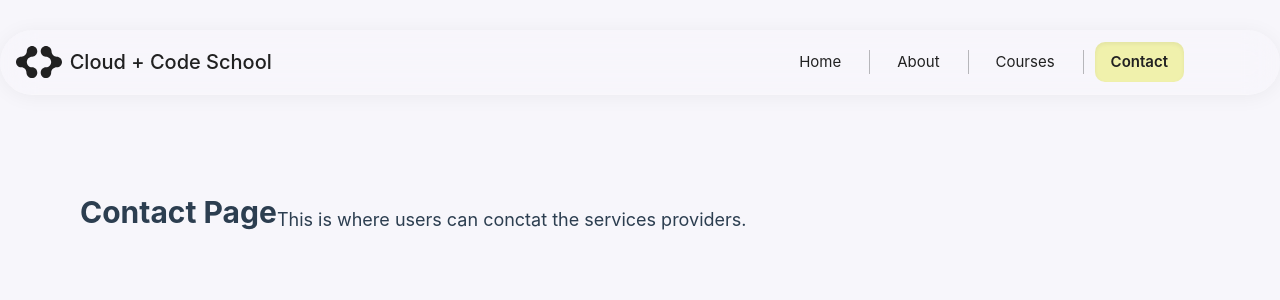
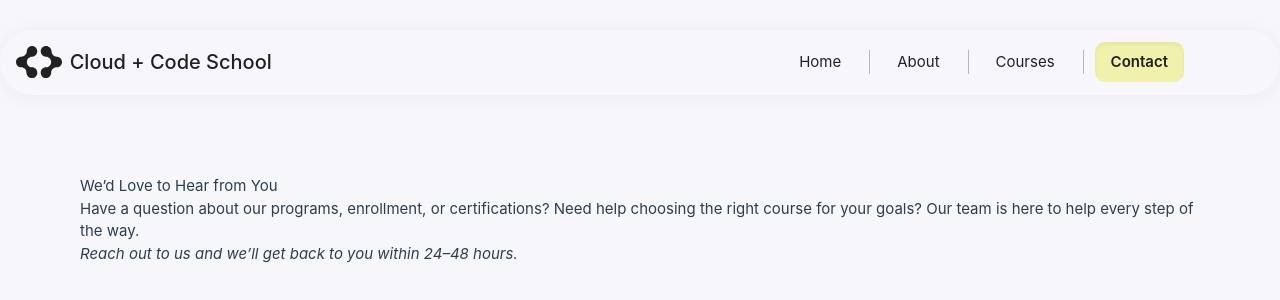
Before and after one commit to Mwape-Kurete/CC-School-Website, a Vue app in the folder CodeCloudSchool-Site/CCSchool-VueSite/: page /contact in a window 1280 px wide. Shown: the top 300 px of the page. Built offline with nearby package versions, Linux system fonts and the light colour scheme; the HTML template or start-up script is replaced by a standard one; what tailwindcss-primeui would draw is missing.

Commit message:
Core: files recreate

```diff
--- a/CodeCloudSchool-Site/CCSchool-VueSite/package.json
+++ b/CodeCloudSchool-Site/CCSchool-VueSite/package.json
@@ -12,6 +12,7 @@
     "format": "prettier --write src/"
   },
   "dependencies": {
+    "@primevue/forms": "^4.3.3",
     "@tailwindcss/vite": "^4.1.3",
     "tailwindcss-primeui": "^0.6.1",
     "vue": "^3.5.13",
--- /dev/null
+++ b/CodeCloudSchool-Site/CCSchool-VueSite/src/components/ContactForm.vue
@@ -0,0 +1,12 @@
+<script></script>
+
+<template>
+    <main class="contact-form">
+        <div class="grid">
+            <div class="grid col-span-6"></div>
+            <div class="grid col-span-6"></div>
+        </div>
+    </main>
+</template>
+
+<style></style>
--- a/CodeCloudSchool-Site/CCSchool-VueSite/src/views/ContactView.vue
+++ b/CodeCloudSchool-Site/CCSchool-VueSite/src/views/ContactView.vue
@@ -1,11 +1,23 @@
+<script>
+import ContactForm from '@/components/ContactForm.vue';
+</script>
+
 <template>
-    <div class="contact">
-        <h1 class="text-3xl font-bold mb-4">Contact Page</h1>
-        <p class="text-lg">This is where users can conctat the services providers.</p>
+  <main>
+    <div class="contact grid grid-cols-1 md:grid-cols-2 lg:grid-cols-12 gap-4">
+        <div class="info-sect col-span-12">
+          <h1>We’d Love to Hear from You</h1>
+          <p>Have a question about our programs, enrollment, or certifications? Need help choosing the right course for your goals? Our team is here to help every step of the way.</p>
+          <p><i>Reach out to us and we’ll get back to you within 24–48 hours.</i></p>
+        </div>
+        <div class="contact-info-sect col-span-6"></div>
+        <div class="form-sect col-span-6"></div>
+        <div class="faq-sect col-span-12"></div>
     </div>
+  </main>
   </template>
 
-<style>
+<style scoped>
 @media (min-width: 1024px) {
   .contact {
     min-height: 25vh;        /* Makes section at least full viewport height */
@@ -15,5 +27,8 @@
     box-sizing: border-box;   /* Ensures padding is included in height calculation */
     padding-left: 3rem;
   }
+  .h1 {
+    color: black;
+  }
 }
 </style>
```
Also changed, not shown: 1 other file (tests, documents, lock files or other folders).
